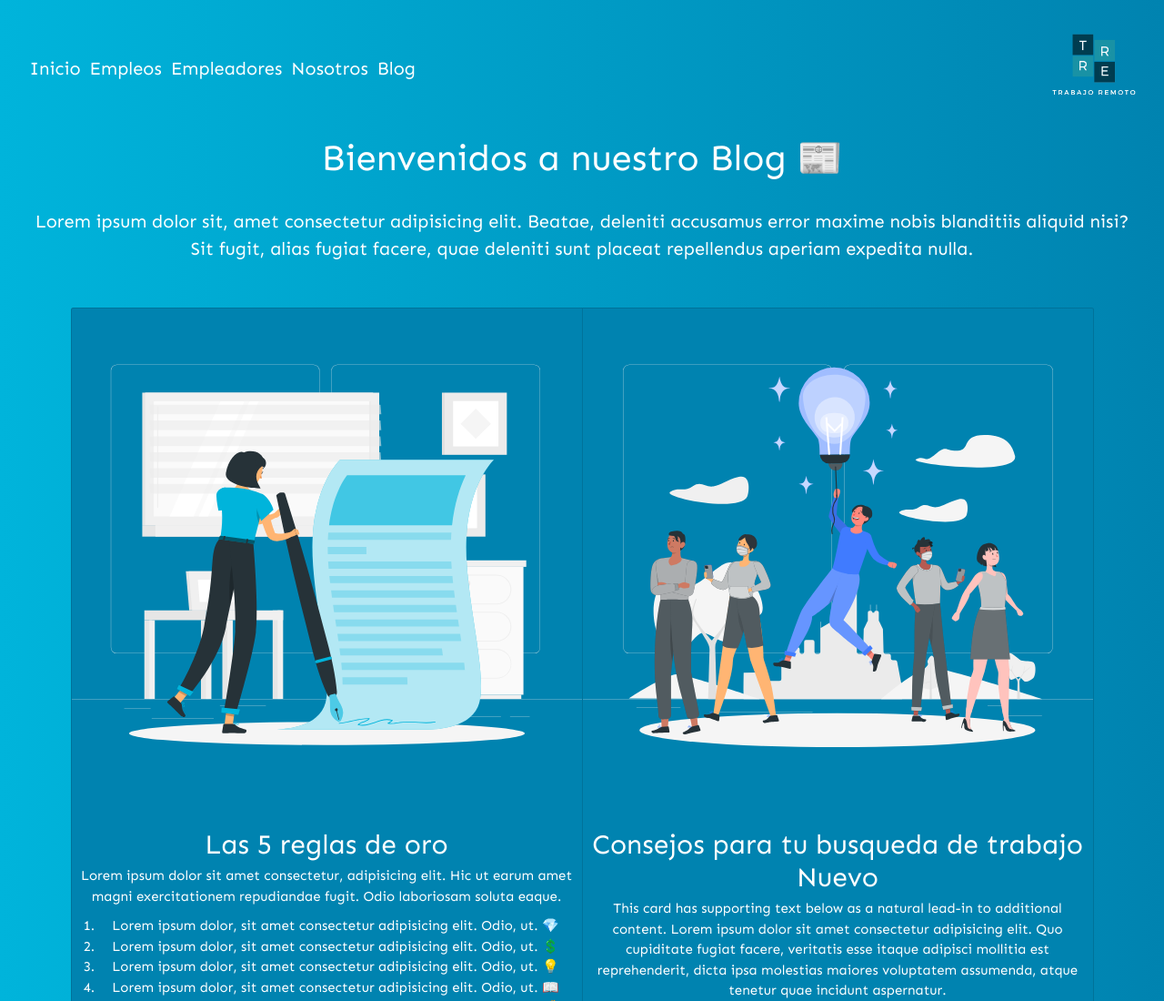
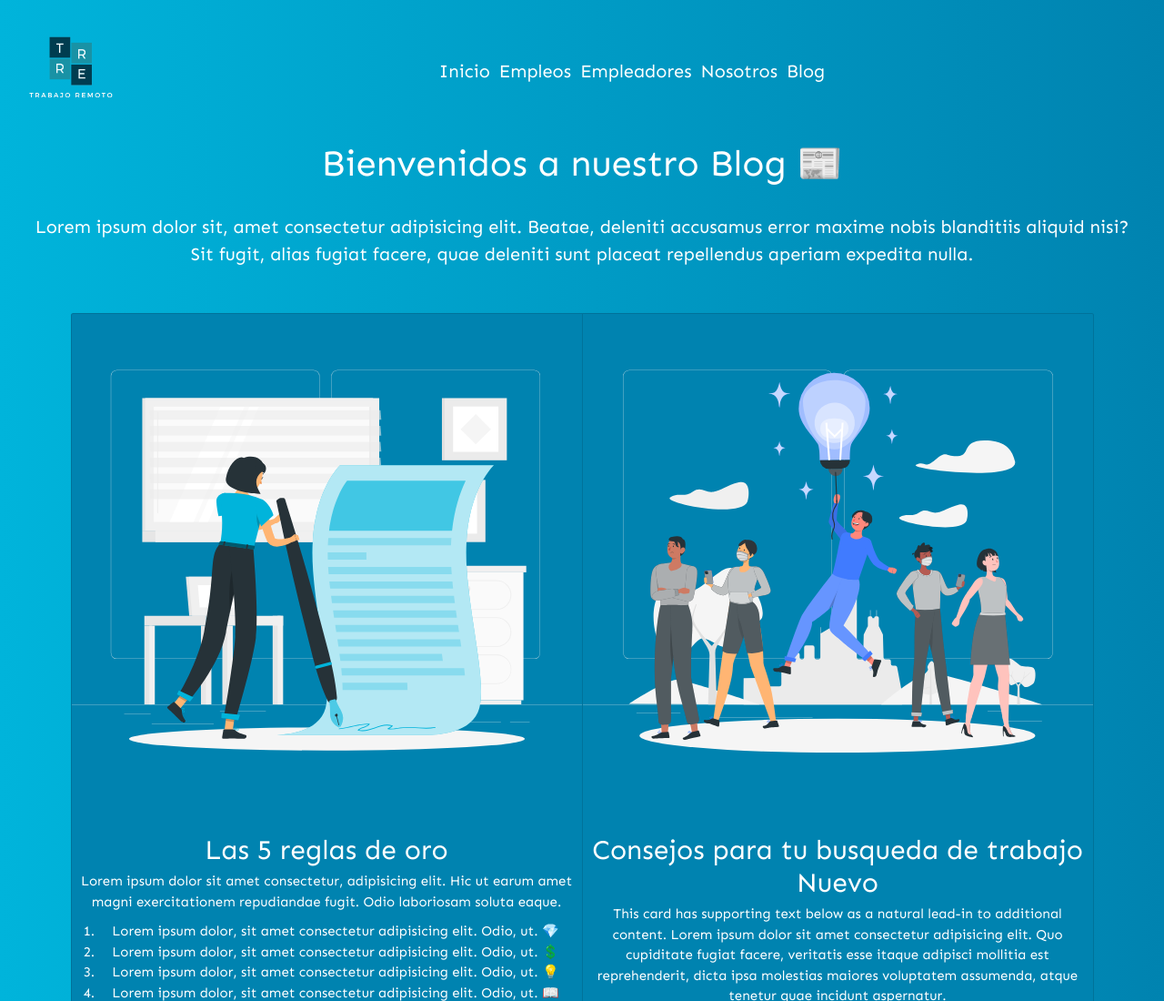
Before and after one commit to Juanma19R/trabajoRemoto, a website: page pages/blog.html in a window 1280 px wide. Shown: the top 1100 px of the page at 91% size. Drawn offline with nearby package versions, Linux system fonts and the light colour scheme.

Commit message:
se soluciono el problema del logo con el menu hamburguesa

```diff
--- a/pages/blog.html
+++ b/pages/blog.html
@@ -28,6 +28,9 @@
     <header class="container__nav">
         <nav class="navbar navbar-expand-lg">
             <div class="container-fluid">
+                <a class="navbar-brand" href="../index.html">
+                    <img class="logo__Nav" src="../img/logo-trabajo-remoto-sin-fondo.png" alt="Logo de trabajo remoto">
+                </a>
                 <button class="navbar-toggler navbar__toggler" type="button" data-bs-toggle="collapse" data-bs-target="#navbarNavAltMarkup" aria-controls="navbarNavAltMarkup" aria-expanded="false" aria-label="Toggle navigation">
                     <span class="navbar-toggler-icon navbar__toggler--icon">
                     </span>
@@ -41,7 +44,6 @@
                     <a class="nav-link" href="blog.html">Blog</a>
                 </div>
                 </div>
-                <img class="logo__Nav" src="../img/logo-trabajo-remoto-sin-fondo.png" alt="Logo de Trabajo remoto">
             </div>
         </nav>
     </header>
--- a/scss/styles.scss
+++ b/scss/styles.scss
@@ -20,7 +20,9 @@ body{
 .navbar__collapse{
     font-size: $parrafos;
     display: flex;
-    justify-content: flex-start;
+    justify-content: flex-end;
+    justify-content: center;
+    text-align: center;
     margin: 2rem;
     padding-right: 4rem;
     color: $color-letras;
@@ -37,7 +39,6 @@ body{
     }
 }
 .logo__Nav {
-    right: 0;
     width: 140px;
     height: 140px;
 }
```
Also changed, not shown: index.html (+3 -1 lines), pages/empleadores.html (+3 -1 lines), pages/empleos.html (+3 -1 lines), pages/nosotros.html (+3 -1 lines), css/styles.css.
